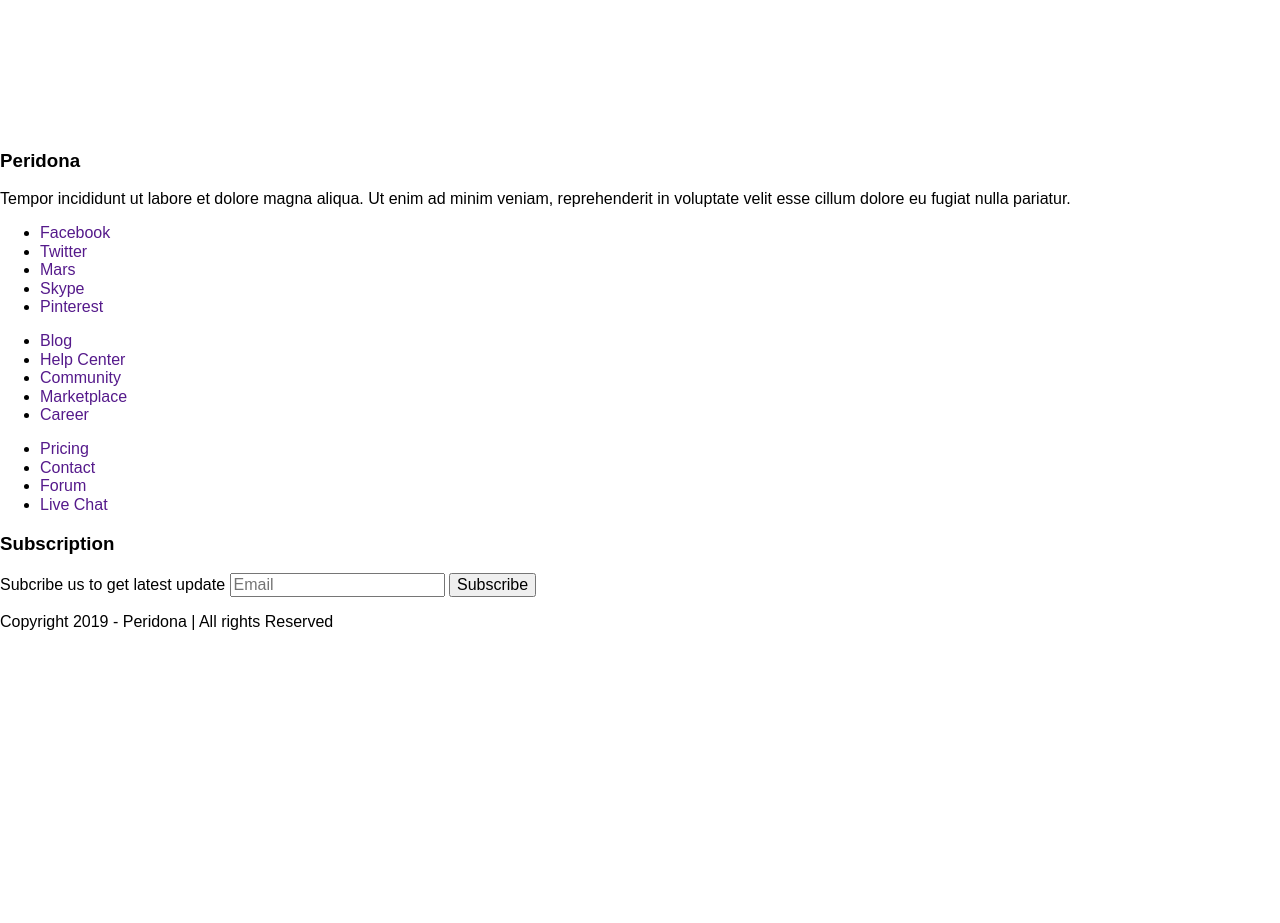
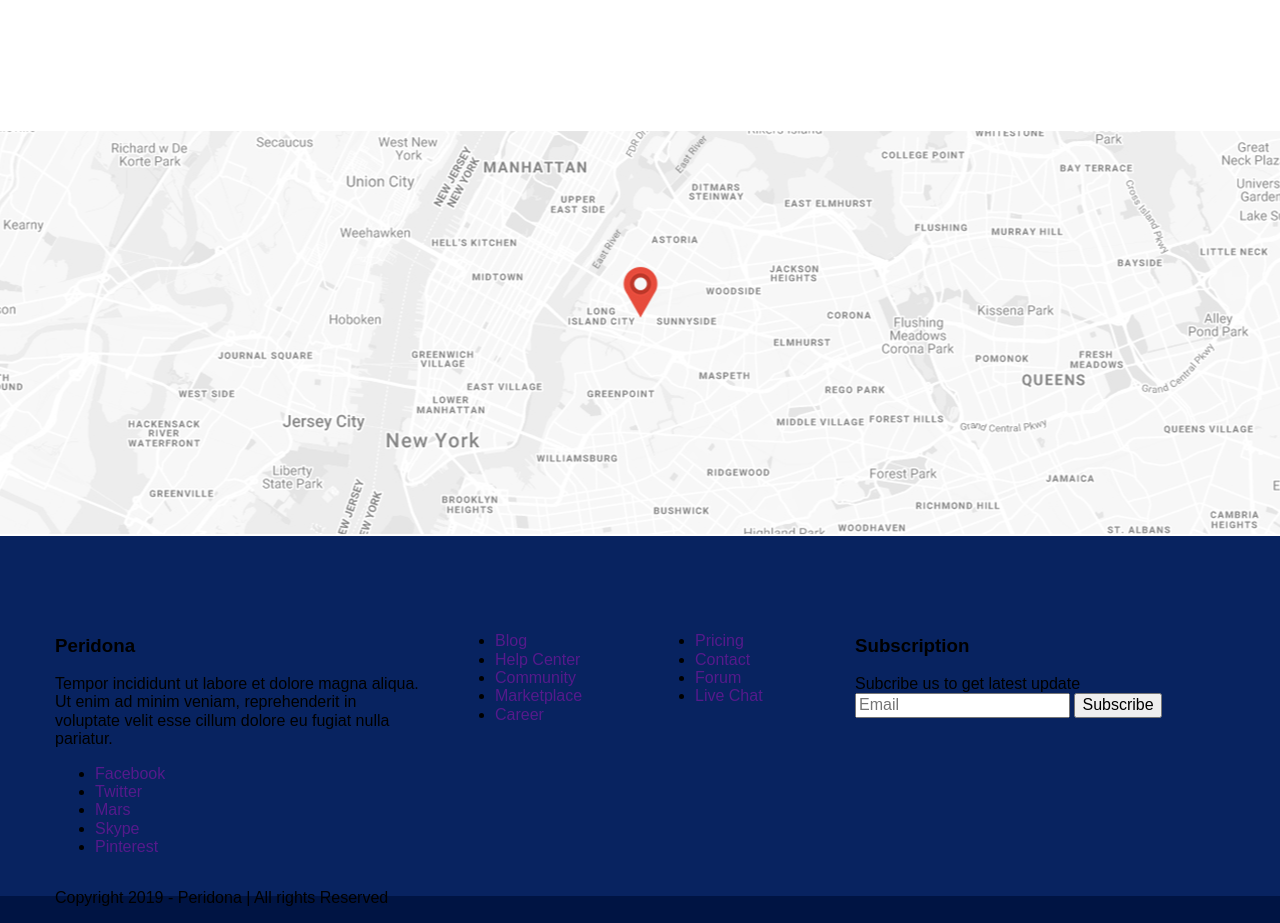
Before and after one commit to dirigableNorge/Peridona, a website: page app/source/index.html in a window 1280 px wide. Shown: the part 5960-6883 px from the top of the page. Before the commit the page ends 6608 px from the top, so only its background shows below. Drawn offline with nearby package versions, Linux system fonts and the light colour scheme; files that its build step writes are made by us from their sources; a web font is replaced by a local one.

Commit message:
map section completed

```diff
--- a/app/source/index.html
+++ b/app/source/index.html
@@ -478,11 +478,12 @@
         <section class="map"></section>
     </main>
     <footer class="page-footer">
-        <div class="footer__about">
-            <h3 class="footer__title">Peridona</h3>
-            <p class="footer__text">Tempor incididunt ut labore et dolore magna aliqua. Ut enim ad minim veniam,
+        <div class="page-footer__wrapper">
+            <div class="page-footer__about">
+                <h3 class="page-footer__title">Peridona</h3>
+                <p class="page-footer__text">Tempor incididunt ut labore et dolore magna aliqua. Ut enim ad minim veniam,
                     reprehenderit in voluptate velit esse cillum dolore eu fugiat nulla pariatur.</p>
-            <ul class="footer__socials socials">
+                <ul class="page-footer__socials socials">
                     <li class="social__item">
                         <a href="" class="social__link">Facebook</a>
                     </li>
@@ -500,7 +501,7 @@
                     </li>
                 </ul>
             </div>
-        <ul class="footer__resources resources">
+            <ul class="page-footer__resources resources">
                 <li class="resources__item">
                     <a href="" class="recources__link">Blog</a>
                 </li>
@@ -517,7 +518,7 @@
                     <a href="" class="recources__link">Career</a>
                 </li>
             </ul>
-        <ul class="footer__links links">
+            <ul class="page-footer__links links">
                 <li class="links__item">
                     <a href="" class="links__link">Pricing</a>
                 </li>
@@ -531,13 +532,14 @@
                     <a href="" class="links__link">Live Chat</a>
                 </li>
             </ul>
-        <form action="" class="footer__subscription subscription">
+            <form action="" class="page-footer__subscription subscription">
                 <h3 class="subscription__title">Subscription</h3>
                 <label for="email" class="subscribtion__desc">Subcribe us to get latest update</label>
                 <input class="Subscription__input" type="text" name="email" id="" placeholder="Email">
                 <button type="submit" class="subscription__button">Subscribe</button>
             </form>
-        <p class="footer__copyright">Copyright 2019 - Peridona | All rights Reserved </p>
+            <p class="page-footer__copyright">Copyright 2019 - Peridona | All rights Reserved </p>
+        </div>
     </footer>
     <script src="js/scripts.js "></script>
 </body>
--- a/app/source/scss/blocks/map.scss
+++ b/app/source/scss/blocks/map.scss
@@ -0,0 +1,7 @@
+.map {
+  min-height: 405px;
+
+  background-image: url(../img/map.jpg);
+  background-position: center;
+  background-size: cover;
+}
--- a/app/source/scss/blocks/page-footer.scss
+++ b/app/source/scss/blocks/page-footer.scss
@@ -0,0 +1,37 @@
+.page-footer {
+  background-color: #001443;
+  background-image: linear-gradient(#082360, #082360);
+  background-repeat: no-repeat;
+  background-size: 100% 360px;
+}
+
+.page-footer__wrapper {
+  display: flex;
+  flex-wrap: wrap;
+  width: 1200px;
+  margin: 0 auto;
+  padding: 80px 15px 0;
+}
+
+.page-footer__about {
+  width: 370px;
+  margin-right: 30px;
+}
+
+.page-footer__title {
+
+}
+
+.page-footer__resources {
+  width: 170px;
+  margin-right: 30px;
+}
+
+.page-footer__links {
+  width: 170px;
+  margin-right: 30px;
+}
+
+.page-footer__subscription {
+  width: 370px;
+}
--- a/app/source/scss/style.scss
+++ b/app/source/scss/style.scss
@@ -70,3 +70,5 @@ $blue-text-color: #131f4f;
 @import "blocks/team";
 @import "blocks/news";
 @import "blocks/moments";
+@import "blocks/map";
+@import "blocks/page-footer"
```
Lines whose indentation alone changed are shown as unchanged.
